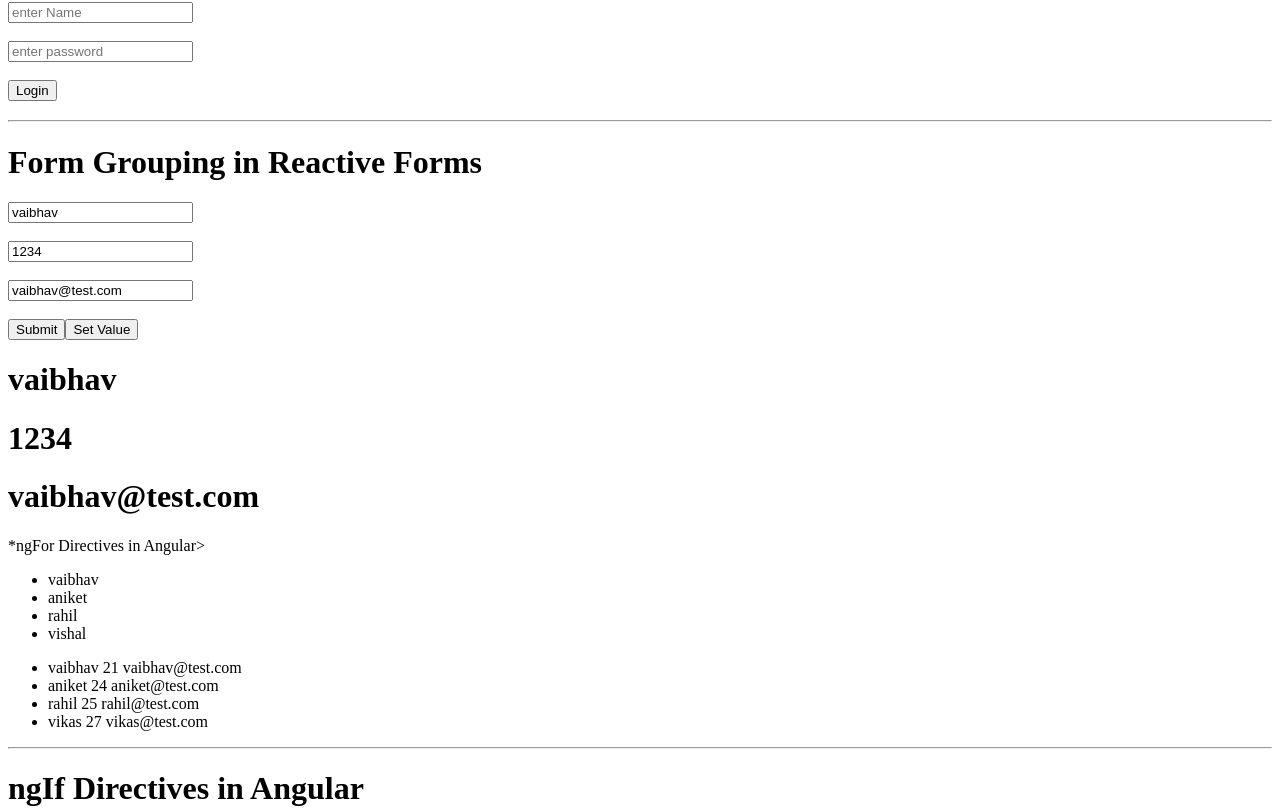
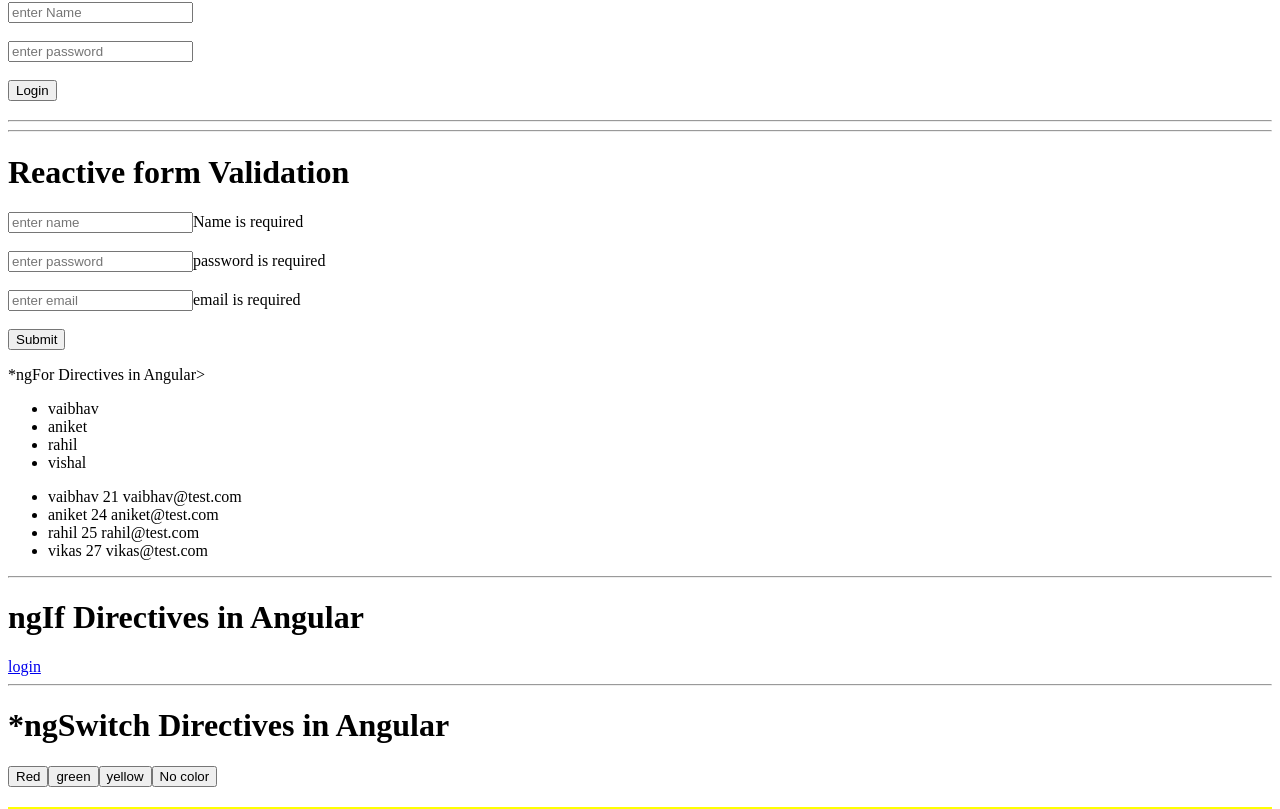
Before and after one commit to vaibhavkate7/Angular-training, an Angular app: page /project in a window 1280 px wide. Shown: the part 671-1480 px from the top of the page. Built offline with nearby package versions, Linux system fonts and the light colour scheme.

Commit message:
learn: learn about Ractive form validation

```diff
--- a/src/app/profile/profile.component.html
+++ b/src/app/profile/profile.component.html
@@ -12,4 +12,4 @@
     Toggle Font
 </button> -->
 
-<h1>Hello, Welcome {{userName}}</h1>
+<h1>Hello, Welcome {{userName}}</h1>/
--- a/src/app/project/project.component.css
+++ b/src/app/project/project.component.css
@@ -0,0 +1,3 @@
+.error{
+color: red;
+}
--- a/src/app/project/project.component.html
+++ b/src/app/project/project.component.html
@@ -65,7 +65,7 @@
 </form>
 
 <hr>
-<h1>Form Grouping in Reactive Forms</h1>
+<!-- <h1>Form Grouping in Reactive Forms</h1>
 <form [formGroup]="profileForm" (ngSubmit)="onSubmit()">
  <input type="text" placeholder="enter name" formControlName="name">
  <br><br>
@@ -79,4 +79,24 @@
 </form>
 <h1>{{this.profileForm.value.name}}</h1>
 <h1>{{this.profileForm.value.password}}</h1>
-<h1>{{this.profileForm.value.email}}</h1>
+<h1>{{this.profileForm.value.email}}</h1> -->
+
+<hr>
+<h1>Reactive form Validation </h1>
+<form [formGroup]="profileForm" (ngSubmit)="SubmitData()">
+ <input type="text" placeholder="enter name" formControlName="name">
+ <span *ngIf="myName?.hasError('required')">Name is required</span>
+ <span class="error" *ngIf="myName?.invalid && (myName?.dirty || myName?.touched)">Provide enter user name </span>
+
+ <br><br>
+  <input type="text" placeholder="enter password" formControlName="password">
+  <span *ngIf="myPassword?.hasError('required')">password is required</span>
+ <span class="error" *ngIf="myPassword?.invalid && (myPassword?.dirty || myPassword?.touched)">Provide enter valid password </span>
+
+ <br><br>
+  <input type="text" placeholder="enter email" formControlName="email">
+  <span *ngIf="myEmail?.hasError('required')">email is required</span>
+ <span class="error" *ngIf="myEmail?.invalid && (myEmail?.dirty || myEmail?.touched)">Provide enter valid email </span>
+
+ <br><br>
+ <button>Submit</button>
--- a/src/app/project/project.component.ts
+++ b/src/app/project/project.component.ts
@@ -2,7 +2,7 @@ import { Component } from '@angular/core';
 import { NgForOf, } from "../../../node_modules/@angular/common/common_module.d-NEF7UaHr";
 import { NgFor, NgIf ,NgSwitch, NgSwitchCase,NgSwitchDefault } from '@angular/common';
 import { RouterLink } from '@angular/router';
-import { FormControl, FormGroup, ReactiveFormsModule } from '@angular/forms';
+import { FormControl, FormGroup, ReactiveFormsModule, Validators } from '@angular/forms';
 
 @Component({
   selector: 'app-project',
@@ -54,21 +54,44 @@ displayValue(){
 
 }
 //
-profileForm=new FormGroup({
-  name:new FormControl('vaibhav'),
-  password:new FormControl('1234'),
-  email:new FormControl('vaibhav@test.com'),
+// profileForm=new FormGroup({
+//   name:new FormControl('vaibhav'),
+//   password:new FormControl('1234'),
+//   email:new FormControl('vaibhav@test.com'),
 
-})
-onSubmit(){
-  console.log(this.profileForm.value);
+// })
+// onSubmit(){
+//   console.log(this.profileForm.value);
 
+// }
+// setValue(){
+//   this.profileForm.setValue({
+//     name:'peter',
+//     password:"424",
+//     email:"peter@test.com"
+//   })
+// }
+
+
+  profileForm = new FormGroup({
+    name: new FormControl('', Validators.required),
+    password: new FormControl('', [Validators.required, Validators.minLength(6)]),
+    email: new FormControl('', [Validators.required, Validators.maxLength(50),Validators.pattern('^[a-z0-9._%+-]+@[a-z0-9.-]+\.[a-z]{2,4}$')])
+  });
+
+  SubmitData(): void {
+      console.log(this.profileForm.value);
+  }
+
+  get myName() {
+    return this.profileForm.get('name');
+  }
+
+  get myPassword() {
+    return this.profileForm.get('password');
+  }
+
+  get myEmail() {
+    return this.profileForm.get('email');
+  }
 }
-setValue(){
-  this.profileForm.setValue({
-    name:'peter',
-    password:"424",
-    email:"peter@test.com"
-  })
-}
-}
```
